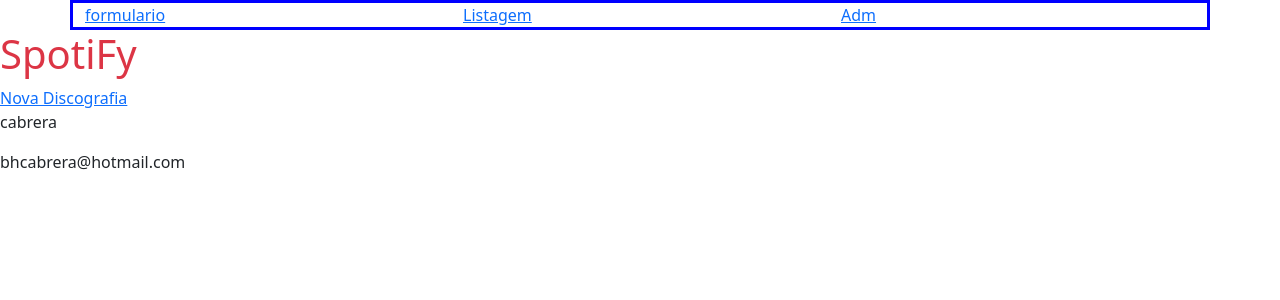
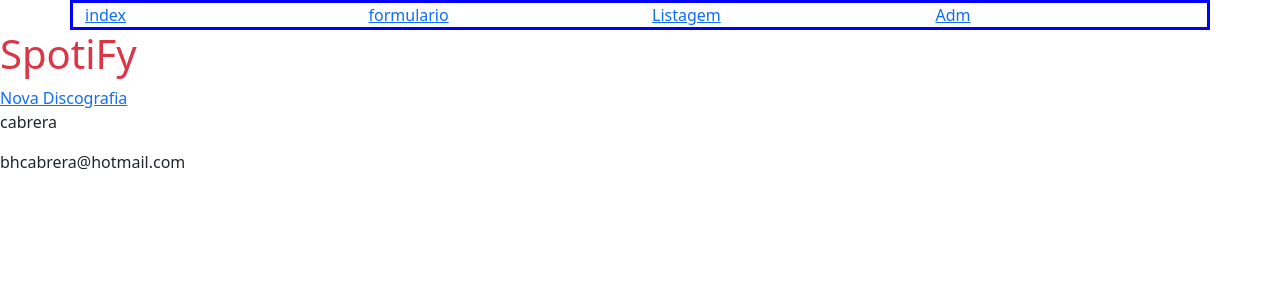
Before and after one commit to cabrerabrunohenrique-png/APP_, a PHP site: page /admin.php in a window 1280 px wide. Shown: the top 300 px of the page. Run offline with PHP 8.4, Linux system fonts and the light colour scheme.

Commit message:
sou foda

```diff
--- a/inc-menu.php
+++ b/inc-menu.php
@@ -10,5 +10,8 @@
         <div class="col">
             <a href="discografia-formulario.php">formulario</a>
         </div>
+        <div class="col">
+            <a href="index.php">index</a>
+        </div>
     </div>
 </nav>
```
